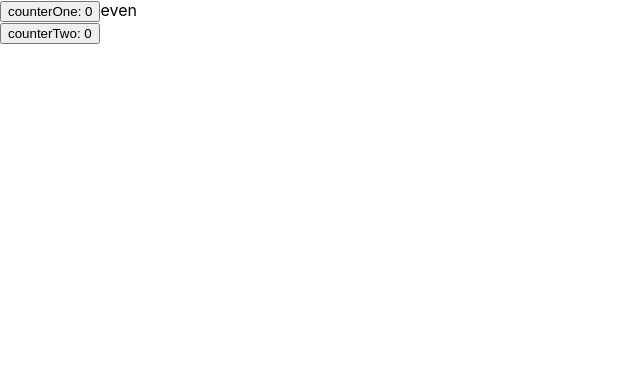
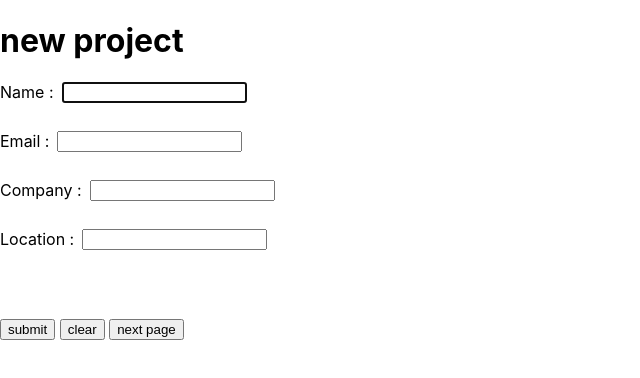
Before and after one commit to NagarjunPrabhu1907/React-nagarjun, a React (Create React App) app in the folder reactapp-nagarjun/: page / in a window 1280 px wide. Shown: the top 378 px of the page, without its empty margins (0-640 px from the left). Built offline with nearby package versions, Linux system fonts and the light colour scheme.

Commit message:
using Routers made redirecting to next page

```diff
--- a/reactapp-nagarjun/src/App.js
+++ b/reactapp-nagarjun/src/App.js
@@ -8,6 +8,17 @@ import React, { createContext, useEffect, useState,useRef } from 'react'
 import Students from './Students';
 import ChildA from './ChildA';
 import Memo from './Memo';
+import Batting from './Batting';
+import Bowling from './Bowling';
+import TextBox_label from './TextBox_label';
+import Square from './Square';
+import Board from './Square';
+import Example_useState from './Example_useState';
+import Example_useEffect from './Example_useEffect';
+import TodoApp from './TodoApp';
+import Example_project from './Example_project';
+import { BrowserRouter as Router,Routes,Route } from 'react-router-dom';
+import NextPage from './NextPage';
 
 
 
@@ -16,8 +27,12 @@ function  App (){
 
    return (
    <>
-   <Memo/>
-
+  <Router>
+    <Routes>
+    <Route path="/" element ={<Example_project/>}/>
+      <Route path="/next-page" element ={<NextPage/>}/>
+    </Routes>
+  </Router>
   </>
    );
   }
```
